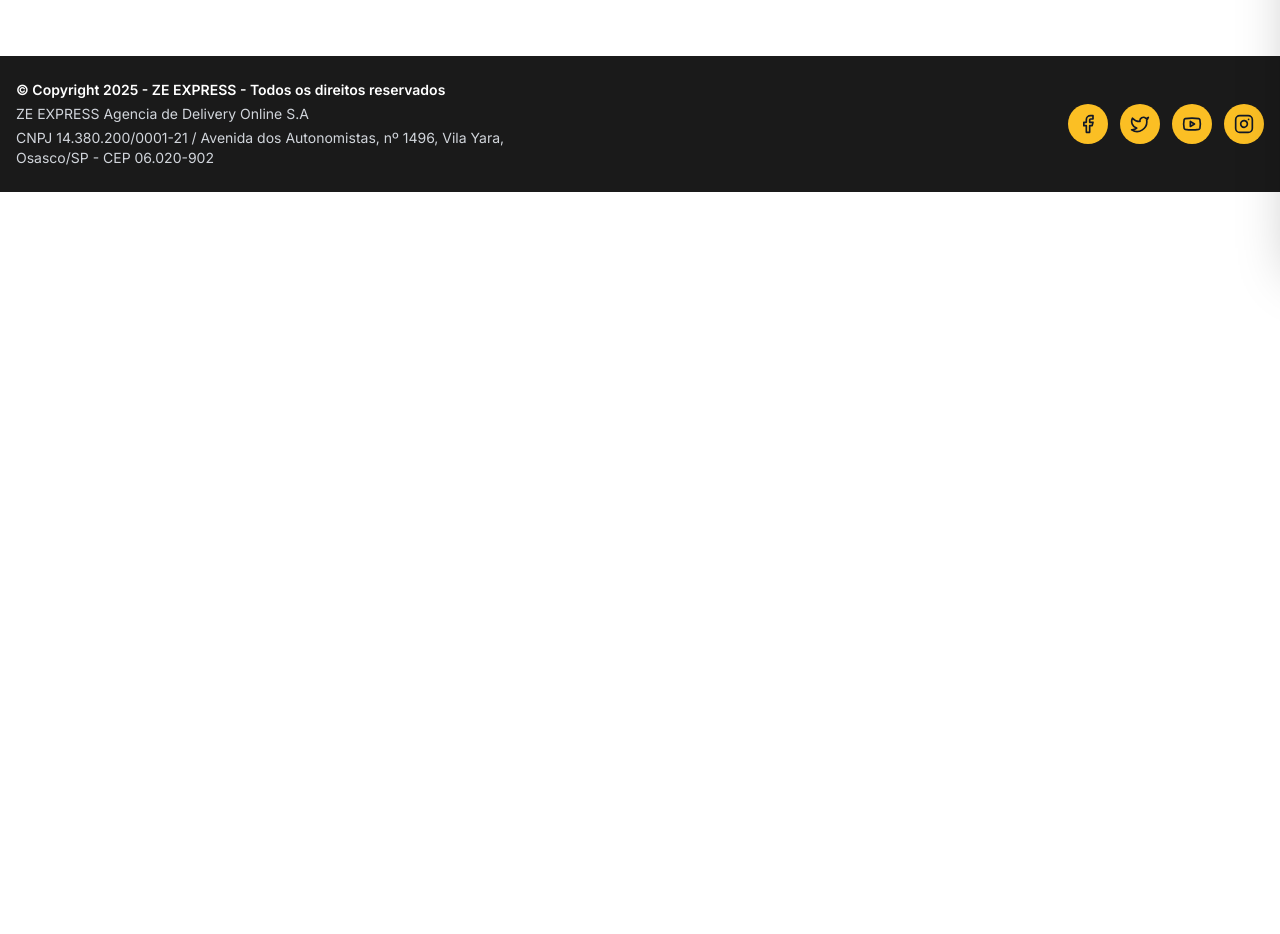
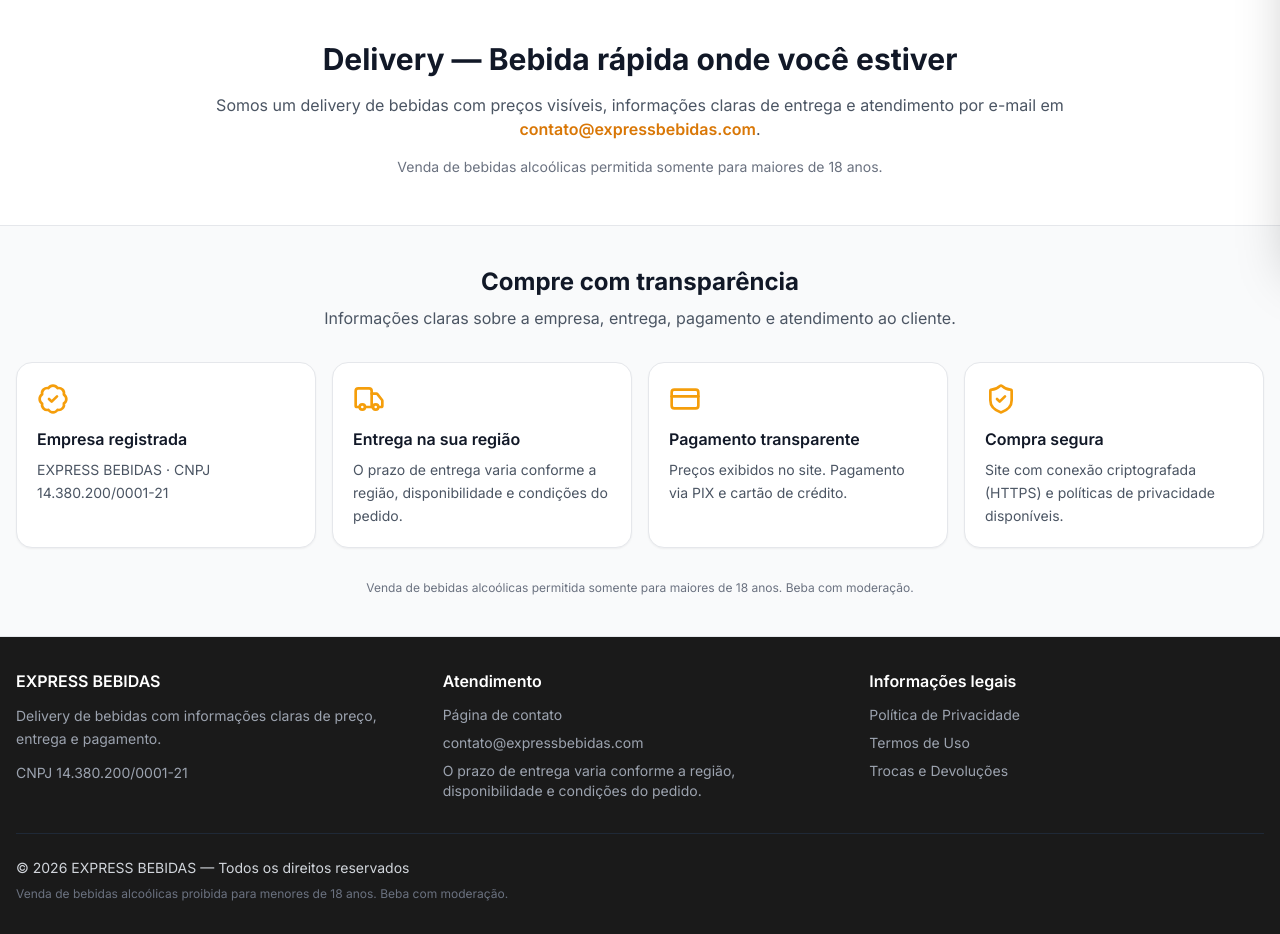
Before and after one commit to homemerivaldo0-art/ze-express, a Next.js app: page / in a window 1280 px wide. Shown: the part 540-1474 px from the top of the page. Before the commit the page ends 800 px from the top, so only its background shows below. Built offline with nearby package versions, Linux system fonts and the light colour scheme; no server answers; the database is empty.

Commit message:
Update components/layout/footer.tsx

```diff
--- a/components/layout/footer.tsx
+++ b/components/layout/footer.tsx
@@ -1,34 +1,118 @@
-import { Facebook, Twitter, Youtube, Instagram } from 'lucide-react';
+import { BadgeCheck, Truck, CreditCard, ShieldCheck } from 'lucide-react';
 import Link from 'next/link';
 
 export function Footer() {
   return (
-    <footer className="w-full bg-[#1a1a1a] py-6 mt-16 pb-safe md:pb-6">
-      <div className="container mx-auto px-4 pb-20 md:pb-0">
-        <div className="flex flex-col md:flex-row items-center justify-between gap-4">
-          <div className="text-gray-300 text-xs md:text-sm text-center md:text-left">
-            <p className="font-semibold text-white">© Copyright 2025 - ZE EXPRESS - Todos os direitos reservados</p>
-            <p className="mt-1">ZE EXPRESS Agencia de Delivery Online S.A</p>
-            <p className="mt-1">CNPJ 14.380.200/0001-21 / Avenida dos Autonomistas, nº 1496, Vila Yara,</p>
-            <p>Osasco/SP - CEP 06.020-902</p>
+    <>
+      {/* Seção Delivery */}
+      <section className="bg-white py-12 border-t border-gray-100">
+        <div className="container mx-auto px-4 max-w-4xl text-center">
+          <h2 className="text-2xl md:text-3xl font-bold text-gray-900 mb-4">
+            Delivery — Bebida rápida onde você estiver
+          </h2>
+          <p className="text-gray-600 leading-relaxed text-sm md:text-base">
+            Somos um delivery de bebidas com preços visíveis, informações claras de entrega e atendimento por e-mail em{' '}
+            <a href="mailto:contato@expressbebidas.com" className="text-amber-600 font-semibold hover:underline">
+              contato@expressbebidas.com
+            </a>.
+          </p>
+          <p className="text-sm text-gray-500 mt-4">
+            Venda de bebidas alcoólicas permitida somente para maiores de 18 anos.
+          </p>
+        </div>
+      </section>
+
+      {/* Seção Compre com transparência */}
+      <section className="bg-gray-50 border-y border-gray-200 py-10">
+        <div className="container mx-auto px-4">
+          <div className="text-center mb-8">
+            <h2 className="text-2xl font-bold text-gray-900">Compre com transparência</h2>
+            <p className="text-gray-600 mt-2 max-w-2xl mx-auto text-sm md:text-base">
+              Informações claras sobre a empresa, entrega, pagamento e atendimento ao cliente.
+            </p>
           </div>
+          <div className="grid grid-cols-1 sm:grid-cols-2 lg:grid-cols-4 gap-4">
+            <div className="bg-white rounded-2xl border border-gray-200 p-5 shadow-sm">
+              <BadgeCheck className="w-8 h-8 text-amber-500 mb-3" />
+              <h3 className="font-semibold text-gray-900 mb-2">Empresa registrada</h3>
+              <p className="text-sm text-gray-600 leading-relaxed">EXPRESS BEBIDAS · CNPJ 14.380.200/0001-21</p>
+            </div>
+            <div className="bg-white rounded-2xl border border-gray-200 p-5 shadow-sm">
+              <Truck className="w-8 h-8 text-amber-500 mb-3" />
+              <h3 className="font-semibold text-gray-900 mb-2">Entrega na sua região</h3>
+              <p className="text-sm text-gray-600 leading-relaxed">
+                O prazo de entrega varia conforme a região, disponibilidade e condições do pedido.
+              </p>
+            </div>
+            <div className="bg-white rounded-2xl border border-gray-200 p-5 shadow-sm">
+              <CreditCard className="w-8 h-8 text-amber-500 mb-3" />
+              <h3 className="font-semibold text-gray-900 mb-2">Pagamento transparente</h3>
+              <p className="text-sm text-gray-600 leading-relaxed">
+                Preços exibidos no site. Pagamento via PIX e cartão de crédito.
+              </p>
+            </div>
+            <div className="bg-white rounded-2xl border border-gray-200 p-5 shadow-sm">
+              <ShieldCheck className="w-8 h-8 text-amber-500 mb-3" />
+              <h3 className="font-semibold text-gray-900 mb-2">Compra segura</h3>
+              <p className="text-sm text-gray-600 leading-relaxed">
+                Site com conexão criptografada (HTTPS) e políticas de privacidade disponíveis.
+              </p>
+            </div>
+          </div>
+          <p className="text-center text-xs text-gray-500 mt-8">
+            Venda de bebidas alcoólicas permitida somente para maiores de 18 anos. Beba com moderação.
+          </p>
+        </div>
+      </section>
 
-          <div className="flex items-center gap-3">
-            <Link href="https://facebook.com" target="_blank" rel="noopener noreferrer" className="w-10 h-10 bg-amber-400 rounded-full flex items-center justify-center hover:bg-amber-500 transition-colors" aria-label="Facebook">
-              <Facebook className="w-5 h-5 text-gray-900" />
-            </Link>
-            <Link href="https://x.com" target="_blank" rel="noopener noreferrer" className="w-10 h-10 bg-amber-400 rounded-full flex items-center justify-center hover:bg-amber-500 transition-colors" aria-label="Twitter">
-              <Twitter className="w-5 h-5 text-gray-900" />
-            </Link>
-            <Link href="https://youtube.com" target="_blank" rel="noopener noreferrer" className="w-10 h-10 bg-amber-400 rounded-full flex items-center justify-center hover:bg-amber-500 transition-colors" aria-label="YouTube">
-              <Youtube className="w-5 h-5 text-gray-900" />
-            </Link>
-            <Link href="https://instagram.com" target="_blank" rel="noopener noreferrer" className="w-10 h-10 bg-amber-400 rounded-full flex items-center justify-center hover:bg-amber-500 transition-colors" aria-label="Instagram">
-              <Instagram className="w-5 h-5 text-gray-900" />
-            </Link>
+      {/* Footer */}
+      <footer className="w-full bg-[#1a1a1a] py-8 mt-0 pb-safe md:pb-8">
+        <div className="container mx-auto px-4 pb-20 md:pb-0">
+          <div className="grid grid-cols-1 md:grid-cols-3 gap-8 mb-8">
+            <div>
+              <h3 className="text-white font-semibold mb-3">EXPRESS BEBIDAS</h3>
+              <p className="text-gray-400 text-sm leading-relaxed">
+                Delivery de bebidas com informações claras de preço, entrega e pagamento.
+              </p>
+              <p className="text-gray-400 text-sm mt-3">CNPJ 14.380.200/0001-21</p>
+            </div>
+            <div>
+              <h3 className="text-white font-semibold mb-3">Atendimento</h3>
+              <ul className="space-y-2 text-sm text-gray-400">
+                <li>
+                  <Link href="#" className="hover:text-amber-400 transition-colors">Página de contato</Link>
+                </li>
+                <li>
+                  <a href="mailto:contato@expressbebidas.com" className="hover:text-amber-400 transition-colors">
+                    contato@expressbebidas.com
+                  </a>
+                </li>
+                <li>O prazo de entrega varia conforme a região, disponibilidade e condições do pedido.</li>
+              </ul>
+            </div>
+            <div>
+              <h3 className="text-white font-semibold mb-3">Informações legais</h3>
+              <ul className="space-y-2 text-sm">
+                <li>
+                  <Link href="#" className="text-gray-400 hover:text-amber-400 transition-colors">Política de Privacidade</Link>
+                </li>
+                <li>
+                  <Link href="#" className="text-gray-400 hover:text-amber-400 transition-colors">Termos de Uso</Link>
+                </li>
+                <li>
+                  <Link href="#" className="text-gray-400 hover:text-amber-400 transition-colors">Trocas e Devoluções</Link>
+                </li>
+              </ul>
+            </div>
+          </div>
+          <div className="border-t border-gray-800 pt-6 text-center md:text-left">
+            <p className="text-gray-300 text-xs md:text-sm">© 2026 EXPRESS BEBIDAS — Todos os direitos reservados</p>
+            <p className="text-gray-500 text-xs mt-2">
+              Venda de bebidas alcoólicas proibida para menores de 18 anos. Beba com moderação.
+            </p>
           </div>
         </div>
-      </div>
-    </footer>
+      </footer>
+    </>
   );
 }
```
